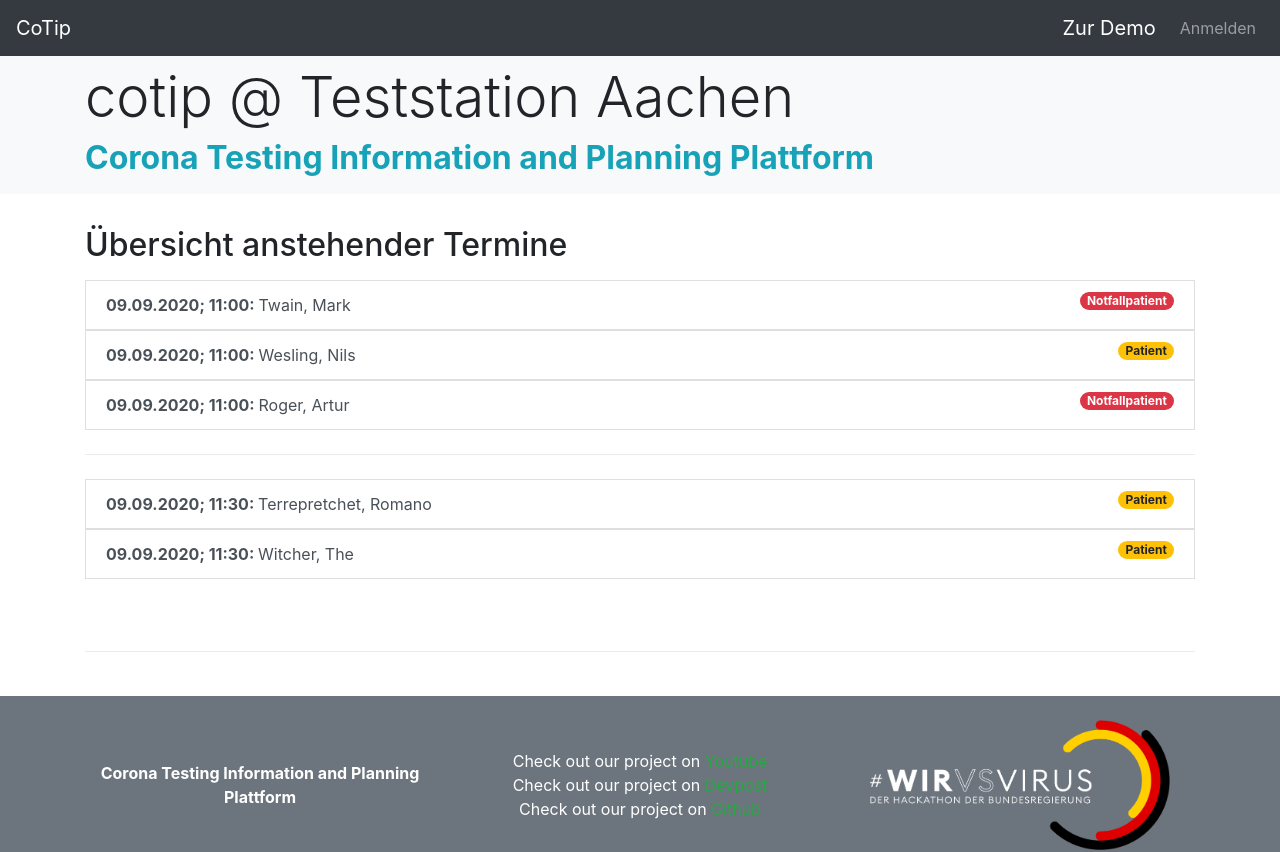
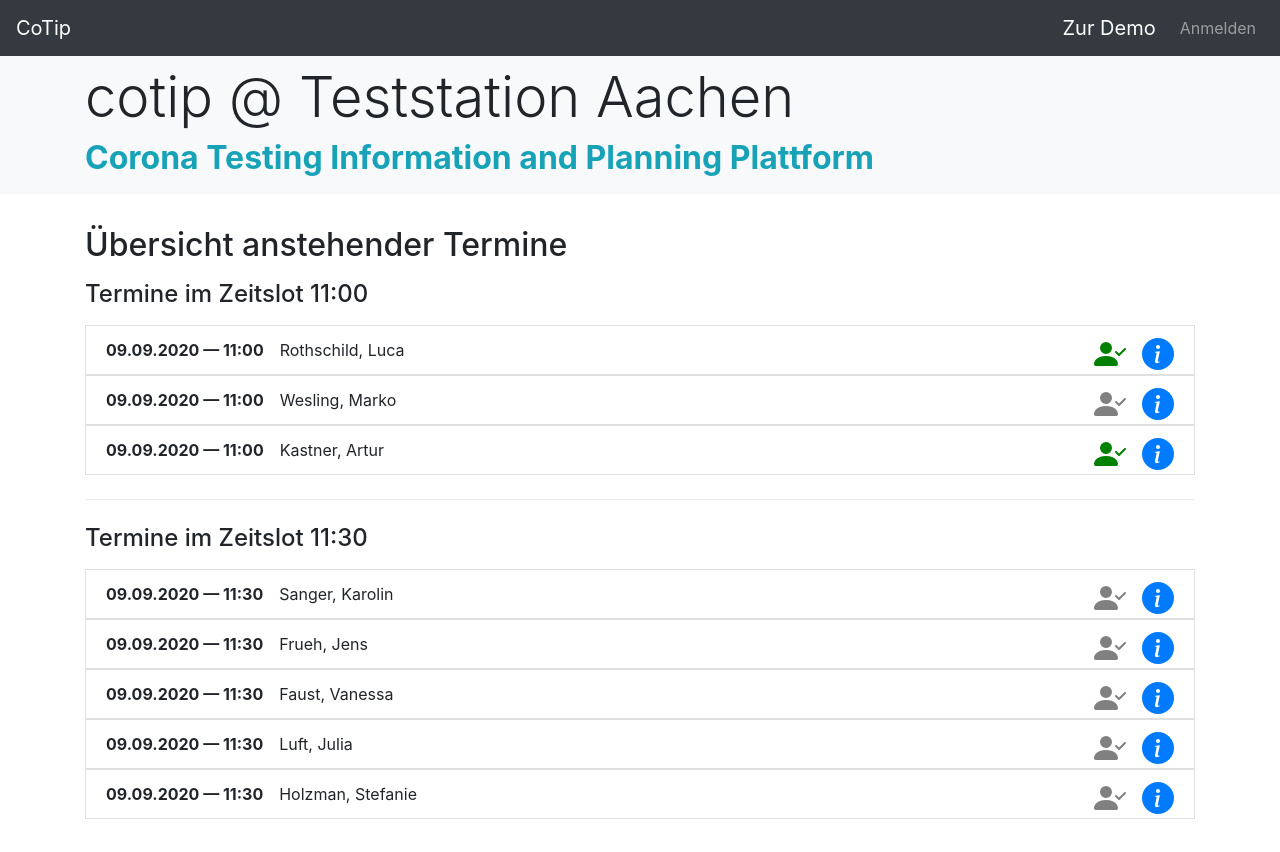
Before and after one commit to hippolyt/corona-atlas, a React (Create React App) app in the folder frontend/: page /simpledashboard in a window 1280 px wide. Shown: the top 852 px of the page. Built offline with nearby package versions, Linux system fonts and the light colour scheme; no server answers.

Commit message:
dashboard update

```diff
--- a/frontend/src/components/AppointmentOverview.js
+++ b/frontend/src/components/AppointmentOverview.js
@@ -2,12 +2,13 @@ import React, { useState } from 'react'
 import { Form, Button, Card, Container, Row } from 'react-bootstrap'
 import { PatientInformationForm } from './PatientInformationForm'
 import { VerticallyCenteredModal } from './VerticallyCenteredModal'
+import { useDemo } from '../flows/data'
 
-export function AppointmentOverview() {
-
+export function AppointmentOverview(props) {
+    const patientenName = props.patientenName ? props.patientenName : "Max Wannemaker";
     return (
         <>
-            <PatientIdentificationComponent></PatientIdentificationComponent>
+            <PatientIdentificationComponent patientenName={patientenName}></PatientIdentificationComponent>
             <Container>
                 <TopRow />
                 <div className='dropdown-divider mt-5 mb-5'></div>
@@ -52,11 +53,11 @@ function BottomRow() {
 }
 
 function PatientIdentificationComponent(props) {
-    let Id = props.id ? props.id : 'Welt-Karten-Verein'
+    let Id = props.id ? props.id : props.patientenName;
     return (
         <div className="jumbotron jumbotron-fluid bg-light p-2">
             <div className="container">
-                <h1 className="display-4">Patienten-Id</h1>
+                <h1 className="display-4">Patient</h1>
                 <h2 className="display-5 font-weight-bold text-info"> {Id} </h2>
             </div>
         </div>
@@ -65,14 +66,13 @@ function PatientIdentificationComponent(props) {
 
 function AppointmentInfoBox(props) {
     const [modalShow, setModalShow] = React.useState(false);
+    const [demo, _] = useDemo();
 
     return (
         <div className="col mb-3">
             <div className="card">
                 <div className="card-body">
-                    <h2 className="card-title">Covid-19-Test {
-                        <span className={"badge " + (props.appointment.emergency ? "badge-danger" : "badge-warning")}>{props.appointment.emergency ? "Notfallpatient" : "Patient"}</span>
-                    }</h2>
+                    <h2 className="card-title">Covid-19-Test </h2>
                     <table className='table table-hover mt-4'>
                         <tbody>
                             <tr>
@@ -85,7 +85,7 @@ function AppointmentInfoBox(props) {
                             </tr>
                         </tbody>
                     </table>
-                    <button onClick={() => setModalShow(true)} type='button-primary' className='btn btn-primary btn-block btn-lg'>Patient umbuchen</button>
+                    {demo ? <button onClick={() => setModalShow(true)} type='button-primary' className='btn btn-primary btn-block btn-lg'>Patient umbuchen</button> : <></>}
                 </div>
             </div>
             <VerticallyCenteredModal
--- a/frontend/src/components/demo/SimpleDashboard.js
+++ b/frontend/src/components/demo/SimpleDashboard.js
@@ -1,6 +1,7 @@
 import React from 'react'
-import { Button, ListGroup, Container, Row } from 'react-bootstrap'
+import { OverlayTrigger, Tooltip, ListGroup, Container, Row } from 'react-bootstrap'
 import { Link } from 'react-router-dom'
+import { VerticallyCenteredModal } from '../VerticallyCenteredModal'
 
 export function SimpleDashboard() {
     return (
@@ -36,22 +37,34 @@ function TopRow() {
 
 function UpcomingAppointments() {
     var dummyData = [
-        { id: 1, timeStamp: '09.09.2020; 11:00', name: { firstName: 'Mark', lastName: 'Twain' }, emergency: true },
-        { id: 2, timeStamp: '09.09.2020; 11:00', name: { firstName: 'Nils', lastName: 'Wesling' }, emergency: false },
-        { id: 3, timeStamp: '09.09.2020; 11:00', name: { firstName: 'Artur', lastName: 'Roger' }, emergency: true },
-        { id: 4, timeStamp: '09.09.2020; 11:30', name: { firstName: 'Romano', lastName: 'Terrepretchet' }, emergency: false },
-        { id: 5, timeStamp: '09.09.2020; 11:30', name: { firstName: 'The', lastName: 'Witcher' }, emergency: false }
+        { id: 1, timeStamp: '09.09.2020 — 11:00', name: { firstName: 'Luca', lastName: 'Rothschild' }, isTested: true },
+        { id: 2, timeStamp: '09.09.2020 — 11:00', name: { firstName: 'Marko', lastName: 'Wesling' }, isTested: false },
+        { id: 3, timeStamp: '09.09.2020 — 11:00', name: { firstName: 'Artur', lastName: 'Kastner' }, isTested: true },
+        { id: 4, timeStamp: '09.09.2020 — 11:30', name: { firstName: 'Karolin', lastName: 'Sanger' }, isTested: false },
+        { id: 5, timeStamp: '09.09.2020 — 11:30', name: { firstName: 'Jens', lastName: 'Frueh' }, isTested: false },
+        { id: 6, timeStamp: '09.09.2020 — 11:30', name: { firstName: 'Vanessa', lastName: 'Faust' }, isTested: false },
+        { id: 7, timeStamp: '09.09.2020 — 11:30', name: { firstName: 'Julia', lastName: 'Luft' }, isTested: false },
+        { id: 8, timeStamp: '09.09.2020 — 11:30', name: { firstName: 'Stefanie', lastName: 'Holzman' }, isTested: false }
     ]
     var items = []
 
     for (const [index, value] of dummyData.entries()) {
-        var showDivider = false;
-        if (index < dummyData.length - 1) {
-            if (value.timeStamp !== dummyData[index+1].timeStamp) {
+        var showDivider = false, showHeader = false;
+        if (index === 0) {
+            showHeader = true;
+        }
+        else if (index < dummyData.length - 1) {
+            if (value.timeStamp !== dummyData[index + 1].timeStamp) {
+                // Lookahead for divider
                 showDivider = true;
+            } else if (value.timeStamp !== dummyData[index - 1].timeStamp) {
+                // Lookbehind for header
+                showHeader = true;
             }
         }
-        var elem = <div><Link to="appointmentoverview" key={index}><Appointment timeStamp={value.timeStamp} name={value.name} emergency={value.emergency}></Appointment></Link><div className={`dropdown-divider mt-4 mb-4 ${showDivider ? "" : "d-none"}`}></div></div>
+        var slotDivider = showDivider ? <div className="dropdown-divider mt-4 mb-4"></div> : <></>
+        var nextSlotHeader = showHeader ? <h4 className='mb-3'>Termine im Zeitslot {dummyData[index + 1].timeStamp.slice(-5)}</h4> : <></>
+        var elem = <div key={index}>{nextSlotHeader}<Appointment timeStamp={value.timeStamp} name={value.name} isTested={value.isTested}></Appointment>{slotDivider}</div>
         items.push(elem)
     }
     return (
@@ -66,11 +79,47 @@ function UpcomingAppointments() {
 }
 
 function Appointment(props) {
+    const [modalShow, setModalShow] = React.useState(false);
+    const [isTested, setIsTested] = React.useState(props.isTested);
+    var modalCallback = () => {
+        isTested ? setIsTested(false) : setIsTested(true);
+    }
+
     return (
-        <ListGroup.Item className='list-group-item-action btn'>
-            <b>{`${props.timeStamp}: `}</b>
+        <ListGroup.Item className='list-group-item'>
+            <b className="mr-3">{`${props.timeStamp}`}</b>
             {`${props.name.lastName}, ${props.name.firstName}`}
-            <span className={`badge badge-pill ${(props.emergency ? 'badge-danger' : 'badge-warning')} float-right`}>{props.emergency ? 'Notfallpatient' : 'Patient'}</span>
+
+            <OverlayTrigger
+                placement="top"
+                overlay={<Tooltip id="tooltip-top">
+                    Detailübersicht
+                </Tooltip>}>
+                <Link to="appointmentoverview" className="float-right">
+                    <svg class="bi bi-info-circle-fill float-right ml-3" width="2em" height="2em" viewBox="0 0 16 16" fill="currentColor" xmlns="http://www.w3.org/2000/svg">
+                        <path fill-rule="evenodd" d="M8 16A8 8 0 108 0a8 8 0 000 16zm.93-9.412l-2.29.287-.082.38.45.083c.294.07.352.176.288.469l-.738 3.468c-.194.897.105 1.319.808 1.319.545 0 1.178-.252 1.465-.598l.088-.416c-.2.176-.492.246-.686.246-.275 0-.375-.193-.304-.533L8.93 6.588zM8 5.5a1 1 0 100-2 1 1 0 000 2z" clip-rule="evenodd" />
+                    </svg>
+                </Link>
+            </OverlayTrigger>
+
+            <OverlayTrigger
+                placement="top"
+                overlay={<Tooltip id="tooltip-top">
+                    {isTested ? <>Dieser Patient wurde bereits <strong>getestet</strong>.</> : <>Dieser Patient wurde <strong> noch nicht getestet</strong>.</>}
+                </Tooltip>}>
+                <svg style={{ cursor: "pointer" }} className="bi bi-person-check-fill float-right ml-3" width="2em" height="2em" viewBox="0 0 16 16" fill={isTested ? "green" : "grey"} xmlns="http://www.w3.org/2000/svg" onClick={() => { setModalShow(true) }}>
+                    <path fillRule="evenodd" d="M1 14s-1 0-1-1 1-4 6-4 6 3 6 4-1 1-1 1H1zm5-6a3 3 0 100-6 3 3 0 000 6zm9.854-2.854a.5.5 0 010 .708l-3 3a.5.5 0 01-.708 0l-1.5-1.5a.5.5 0 01.708-.708L12.5 7.793l2.646-2.647a.5.5 0 01.708 0z" clipRule="evenodd" />
+                </svg>
+            </OverlayTrigger>
+
+            <VerticallyCenteredModal
+                confirmButtonText='Ja'
+                text={'Sind Sie sicher, dass Sie diesen Patienten als ' + (isTested ? 'nicht' : '') + ' getestet markieren möchten?'}
+                title='Patient als getestet markieren'
+                callback={modalCallback}
+                show={modalShow}
+                onHide={() => setModalShow(false)}
+            />
         </ListGroup.Item>
     )
 }
--- a/frontend/src/flows/data.js
+++ b/frontend/src/flows/data.js
@@ -117,3 +117,8 @@ export function useCreateCase() {
         createCase, error, status
     }
 }
+
+export function useDemo() {
+    const [getDemo, setDemo] = useState(false);
+    return [getDemo, setDemo];
+}
```
